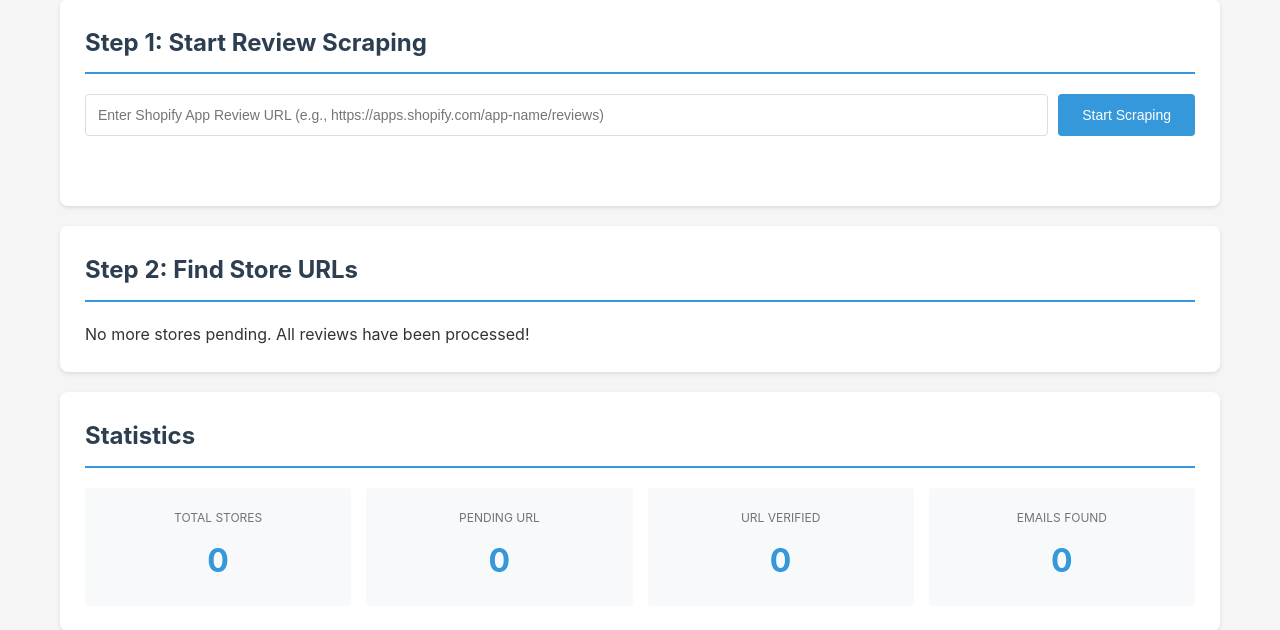
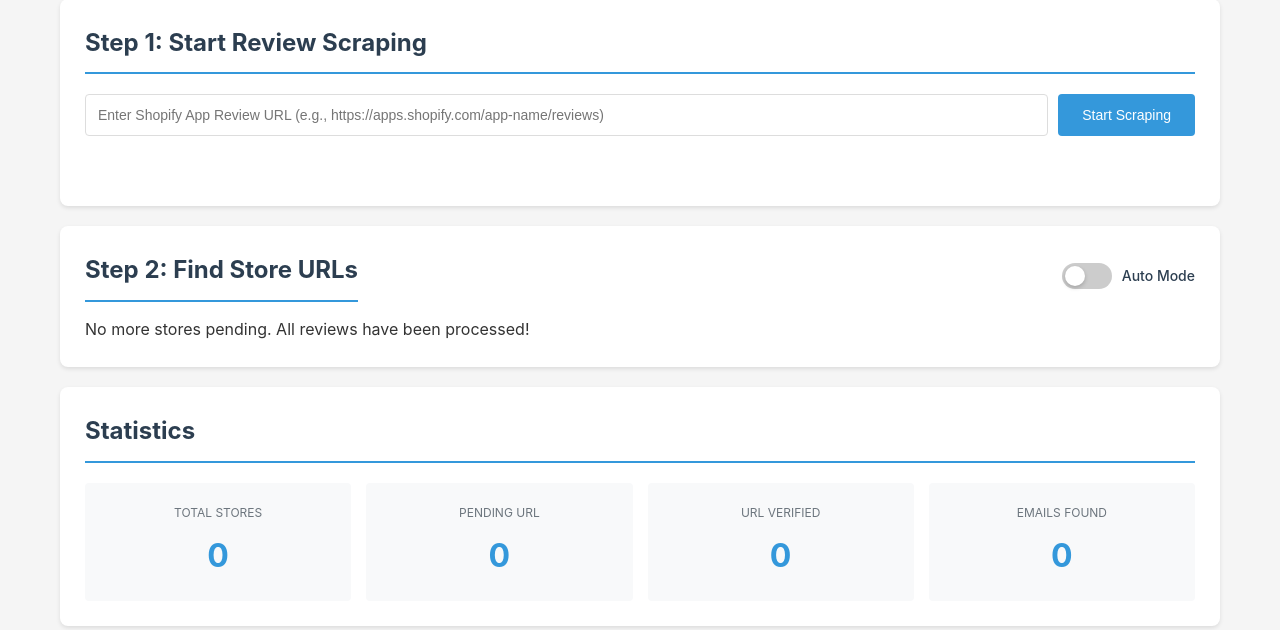
Before and after one commit to Eng-HassanRaza/shopify_processor, a Flask app: page / in a window 1280 px wide. Shown: the part 188-818 px from the top of the page. Run offline with Flask 3, Linux system fonts and the light colour scheme; data comes from the database, SQL or seed files in the repository; both versions use the stored data as it was after the commit.

Commit message:
scraper mvp completed

```diff
--- a/static/css/style.css
+++ b/static/css/style.css
@@ -331,3 +331,56 @@ button:disabled {
     border-radius: 4px;
     margin-top: 10px;
 }
+
+/* Auto Mode Toggle */
+.auto-mode-toggle {
+    display: flex;
+    align-items: center;
+    gap: 10px;
+    cursor: pointer;
+    user-select: none;
+}
+
+.auto-mode-toggle input[type="checkbox"] {
+    display: none;
+}
+
+.toggle-slider {
+    position: relative;
+    width: 50px;
+    height: 26px;
+    background-color: #ccc;
+    border-radius: 26px;
+    transition: background-color 0.3s;
+}
+
+.toggle-slider::before {
+    content: "";
+    position: absolute;
+    width: 20px;
+    height: 20px;
+    left: 3px;
+    top: 3px;
+    background-color: white;
+    border-radius: 50%;
+    transition: transform 0.3s;
+    box-shadow: 0 2px 4px rgba(0,0,0,0.2);
+}
+
+.auto-mode-toggle input[type="checkbox"]:checked + .toggle-slider {
+    background-color: #3498db;
+}
+
+.auto-mode-toggle input[type="checkbox"]:checked + .toggle-slider::before {
+    transform: translateX(24px);
+}
+
+.toggle-label {
+    font-size: 14px;
+    font-weight: 500;
+    color: #2c3e50;
+}
+
+.auto-mode-toggle:hover .toggle-slider {
+    box-shadow: 0 0 0 3px rgba(52, 152, 219, 0.2);
+}
--- a/static/js/app.js
+++ b/static/js/app.js
@@ -1,11 +1,33 @@
 let currentJobId = null;
 let pollInterval = null;
+let autoMode = false; // Auto-mode state
 
 document.addEventListener('DOMContentLoaded', () => {
     initializeEventListeners();
     startPolling();
     initializePage();
+    initializeAutoMode();
 });
+
+function initializeAutoMode() {
+    // Load auto-mode state from localStorage
+    const savedAutoMode = localStorage.getItem('autoMode') === 'true';
+    autoMode = savedAutoMode;
+
+    const checkbox = document.getElementById('auto-mode-checkbox');
+    if (checkbox) {
+        checkbox.checked = autoMode;
+        checkbox.addEventListener('change', (e) => {
+            autoMode = e.target.checked;
+            localStorage.setItem('autoMode', autoMode.toString());
+            if (autoMode) {
+                showStatus('Auto mode enabled. Will automatically find URLs after email scraping.', 'success');
+            } else {
+                showStatus('Auto mode disabled. Manual mode active.', 'info');
+            }
+        });
+    }
+}
 
 async function initializePage() {
     // Check if there are pending stores and load the first one
@@ -201,6 +223,7 @@ async function loadNextStore() {
                 <p><strong>Status:</strong> ${currentStore.status}</p>
                 ${currentStore.base_url ? `<p><strong>URL:</strong> ${currentStore.base_url}</p>` : ''}
                 ${currentStore.emails && currentStore.emails.length > 0 ? `<p><strong>Emails:</strong> ${currentStore.emails.join(', ')}</p>` : ''}
+                ${autoMode && !currentStore.base_url ? `<p class="info-message" style="color: #3498db; font-weight: 500;">🤖 Auto mode: Finding URL automatically...</p>` : ''}
                 <div class="store-actions">
                     ${!currentStore.base_url ? `
                         <button class="btn-small" onclick="findStoreUrl(${currentStore.id}, '${currentStore.store_name}', '${currentStore.country || ''}')">Find URL</button>
@@ -281,9 +304,20 @@ function startEmailStatusCheck() {
                     ? store.emails.join(', ')
                     : 'No emails found';
                 showStatus(`Email scraping completed. ${emailList}`, 'success');
-                setTimeout(() => {
-                    loadNextStore();
+                setTimeout(async () => {
+                    await loadNextStore();
                     updateStatistics();
+
+                    // Auto-mode: automatically trigger Find URL for next store if it has no URL
+                    if (autoMode && currentStore && !currentStore.base_url) {
+                        setTimeout(() => {
+                            // Double-check auto-mode is still enabled (user might have disabled it)
+                            if (autoMode && currentStore && !currentStore.base_url) {
+                                showStatus('🤖 Auto mode: Automatically finding URL...', 'info');
+                                findStoreUrl(currentStore.id, currentStore.store_name, currentStore.country || '');
+                            }
+                        }, 1500); // Small delay to let UI update
+                    }
                 }, 2000);
             }
         } catch (error) {
--- a/templates/index.html
+++ b/templates/index.html
@@ -31,7 +31,14 @@
             </div>
 
             <div class="section">
-                <h2>Step 2: Find Store URLs</h2>
+                <div style="display: flex; justify-content: space-between; align-items: center; margin-bottom: 15px;">
+                    <h2 style="margin: 0;">Step 2: Find Store URLs</h2>
+                    <label class="auto-mode-toggle" id="auto-mode-toggle">
+                        <input type="checkbox" id="auto-mode-checkbox">
+                        <span class="toggle-slider"></span>
+                        <span class="toggle-label">Auto Mode</span>
+                    </label>
+                </div>
                 <div id="stores-container">
                     <p>No stores pending. Start scraping reviews first.</p>
                 </div>
```
Also changed, not shown: __init__.py (line endings or trailing spaces), data/shopify_processor.db, modules/__init__.py (line endings or trailing spaces), requirements.txt (line endings or trailing spaces), 1 other file.
